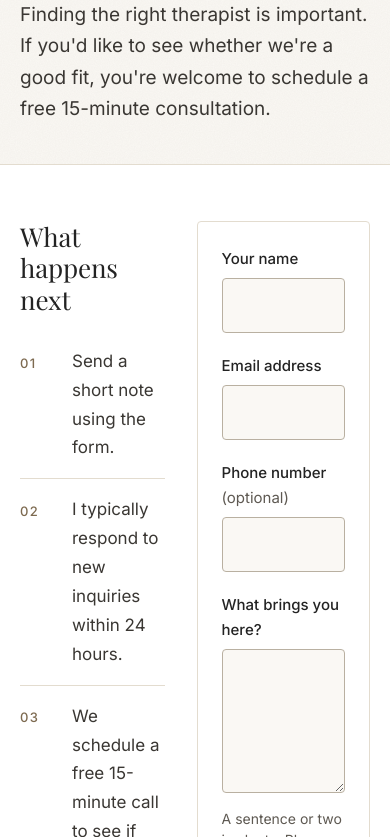
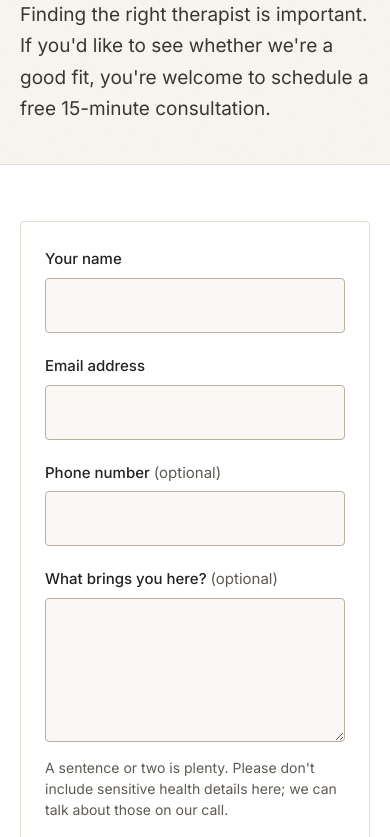
Before and after one commit to rustyResearch1/STP, an Astro site: page /contact in a window 390 px wide. Shown: the part 243-1080 px from the top of the page. Built offline with nearby package versions, Linux system fonts and the light colour scheme; Astro itself is replaced by a stand-in of ours.

Commit message:
Client-audit fixes: phone contact layout, readability, homepage order
- Contact page stacks correctly on phones, form first; message optional
- Therapist photo and name on the first screen
- Fees and insurance moved above the writing section; panels shortened
- Immigrant essay featured in the writing section
- Focus-list lines darker, small labels larger, tap targets 44px

Co-Authored-By: Claude Fable 5.2 <noreply@anthropic.com>
Claude-Session: https://claude.ai/code/session_019n6DotjkwfPoVtiDYpjeua

```diff
--- a/src/pages/contact.astro
+++ b/src/pages/contact.astro
@@ -16,8 +16,8 @@ import { site } from '../data/site';
   </section>
 
   <section class="section section--white section--line" style="padding-top:3.5rem">
-    <div class="wrap split split--top" style="grid-template-columns:minmax(0,5fr) minmax(0,6fr)">
-      <div>
+    <div class="wrap split split--top split--form">
+      <div class="split--form__info">
         <h2 style="font-size:1.625rem;margin-bottom:1rem">What happens next</h2>
         <ol class="steps">
           <li><span>Send a short note using the form.</span></li>
@@ -26,8 +26,8 @@ import { site } from '../data/site';
         </ol>
 
         <p class="eyebrow" style="margin-top:2.5rem">Office hours</p>
-        <dl class="rows">
-          {site.hours.map(([d, h]) => <div style="grid-template-columns:11rem 1fr"><dt>{d}</dt><dd>{h}</dd></div>)}
+        <dl class="rows rows--hours">
+          {site.hours.map(([d, h]) => <div><dt>{d}</dt><dd>{h}</dd></div>)}
         </dl>
 
         <p style="margin-top:2rem;font-size:.9375rem;color:var(--text-muted)">
@@ -54,8 +54,8 @@ import { site } from '../data/site';
             <input id="phone" name="phone" type="tel" autocomplete="tel" />
           </div>
           <div class="field">
-            <label for="message">What brings you here?</label>
-            <textarea id="message" name="message" required aria-describedby="message-hint"></textarea>
+            <label for="message">What brings you here? <span>(optional)</span></label>
+            <textarea id="message" name="message" aria-describedby="message-hint"></textarea>
             <p class="field__hint" id="message-hint">A sentence or two is plenty. Please don't include sensitive health details here; we can talk about those on our call.</p>
           </div>
           <button class="btn" type="submit">Send message</button>
--- a/src/styles/global.css
+++ b/src/styles/global.css
@@ -575,7 +575,7 @@ a:hover {
   }
 
   .hero__inner {
-    padding-block: 3rem 3.5rem;
+    padding-block: 2rem 3rem;
   }
 }
 
@@ -845,7 +845,7 @@ a:hover {
 }
 
 .card__meta {
-  font-size: 0.75rem;
+  font-size: 0.8125rem;
   font-weight: 500;
   letter-spacing: 0.14em;
   text-transform: uppercase;
@@ -880,7 +880,7 @@ a:hover {
 .card__more {
   margin-top: auto;
   padding-top: 1rem;
-  font-size: 0.75rem;
+  font-size: 0.8125rem;
   font-weight: 500;
   letter-spacing: 0.14em;
   text-transform: uppercase;
@@ -1095,7 +1095,7 @@ a:hover {
 }
 
 .tags li {
-  font-size: 0.75rem;
+  font-size: 0.8125rem;
   font-weight: 500;
   letter-spacing: 0.1em;
   text-transform: uppercase;
@@ -1312,7 +1312,7 @@ a:hover {
 
 .site-footer h2 {
   font-family: var(--font-sans);
-  font-size: 0.75rem;
+  font-size: 0.8125rem;
   font-weight: 500;
   letter-spacing: 0.16em;
   text-transform: uppercase;
@@ -1782,8 +1782,9 @@ body,
   }
 
   /* Familiar experiences: each line comes into focus as it passes the middle of the screen */
+  /* Waiting lines stay readable (about 4.9:1 contrast); the line being read is full strength. */
   .js .focus-list li {
-    opacity: 0.45;
+    opacity: 0.7;
     transition: opacity 0.7s ease;
   }
 
@@ -1815,3 +1816,179 @@ body,
     transition: transform 0.4s ease;
   }
 }
+
+/* ---------- Contact layout ---------- */
+
+.split--form {
+  grid-template-columns: minmax(0, 5fr) minmax(0, 6fr);
+}
+
+.rows--hours > div {
+  grid-template-columns: 11rem 1fr;
+}
+
+@media (max-width: 820px) {
+  .split--form {
+    grid-template-columns: 1fr;
+  }
+
+  /* On phones the form comes first; the details follow. */
+  .split--form__info {
+    order: 2;
+  }
+}
+
+@media (max-width: 560px) {
+  .rows--hours > div {
+    grid-template-columns: 1fr;
+  }
+}
+
+/* ---------- Therapist line in the hero ---------- */
+
+.hero__who {
+  display: flex;
+  align-items: center;
+  gap: 0.85rem;
+  margin: 0 0 1.75rem;
+  font-size: 0.9375rem;
+  line-height: 1.45;
+  color: var(--text-muted);
+}
+
+.hero__who img {
+  width: 3.25rem;
+  height: 3.25rem;
+  border-radius: 50%;
+  object-fit: cover;
+  object-position: 50% 18%;
+  flex: none;
+  border: 2px solid var(--white);
+  box-shadow: 0 0 0 1px var(--line);
+}
+
+.hero__who strong {
+  display: block;
+  font-weight: 500;
+  color: var(--ink);
+}
+
+/* ---------- Featured essay ---------- */
+
+.feature-essay {
+  position: relative;
+  display: grid;
+  grid-template-columns: minmax(0, 6fr) minmax(0, 5fr);
+  background: var(--ivory);
+  border: 1px solid var(--line);
+  border-radius: var(--radius);
+  overflow: hidden;
+  margin-bottom: 2rem;
+  transition: border-color 0.4s ease;
+}
+
+.feature-essay:hover {
+  border-color: var(--taupe);
+}
+
+.feature-essay__media {
+  overflow: hidden;
+  min-height: 20rem;
+}
+
+.feature-essay__media img {
+  width: 100%;
+  height: 100%;
+  object-fit: cover;
+  transition: transform 1.2s cubic-bezier(0.2, 0.6, 0.2, 1);
+}
+
+.feature-essay:hover .feature-essay__media img {
+  transform: scale(1.03);
+}
+
+.feature-essay__body {
+  display: flex;
+  flex-direction: column;
+  justify-content: center;
+  padding: clamp(1.75rem, 4vw, 3rem);
+}
+
+.feature-essay h3 {
+  font-size: clamp(1.5rem, 2.6vw, 2rem);
+  line-height: 1.22;
+  margin-bottom: 1.25rem;
+}
+
+.feature-essay h3 a {
+  color: inherit;
+  text-decoration: none;
+}
+
+.feature-essay h3 a::after {
+  content: '';
+  position: absolute;
+  inset: 0;
+}
+
+.feature-essay blockquote {
+  font-family: var(--font-serif);
+  font-style: italic;
+  font-size: 1.125rem;
+  line-height: 1.6;
+  color: var(--text);
+  border-left: 1px solid var(--taupe);
+  padding-left: 1.25rem;
+  margin: 0 0 1.5rem;
+}
+
+@media (max-width: 820px) {
+  .feature-essay {
+    grid-template-columns: 1fr;
+  }
+
+  .feature-essay__media {
+    min-height: 0;
+    aspect-ratio: 16 / 10;
+  }
+}
+
+/* ---------- Comfortable tap targets and tighter rhythm on phones ---------- */
+
+.arrow-link {
+  min-height: 2.75rem;
+}
+
+.trust a {
+  display: inline-block;
+  padding-block: 0.6rem;
+  margin-block: -0.6rem;
+}
+
+@media (max-width: 820px) {
+  .site-footer li {
+    margin-bottom: 0;
+  }
+
+  .site-footer li a {
+    padding-block: 0.7rem;
+  }
+
+  .trust ul {
+    gap: 0.35rem 2.5rem;
+  }
+}
+
+@media (max-width: 600px) {
+  :root {
+    --section: 3.25rem;
+  }
+
+  .focus-list li {
+    padding: 1.1rem 0;
+  }
+
+  .statement .sprig {
+    margin-bottom: 1.25rem;
+  }
+}
```
Also changed, not shown: src/pages/index.astro (+65 -45 lines).
